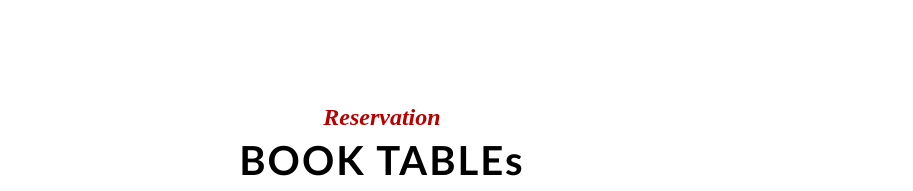
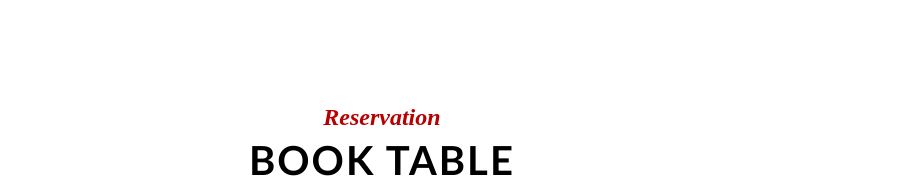
Before and after one commit to waseemmeo256/folder-one, a plain HTML site: page index.html in a window 1280 px wide. Shown: the part 3240-3431 px from the top of the page, without its empty margins (183-1096 px from the left). Drawn offline with Linux system fonts and the light colour scheme.

Commit message:
new update

```diff
--- a/index.html
+++ b/index.html
@@ -156,7 +156,7 @@
     <div class="form-section">
       <div class="form-header">
         <h3>Reservation</h3>
-        <h1>BOOK TABLEs</h1>
+        <h1>BOOK TABLE</h1>
       </div>
       <form>
         <div class="parent-div">
```
